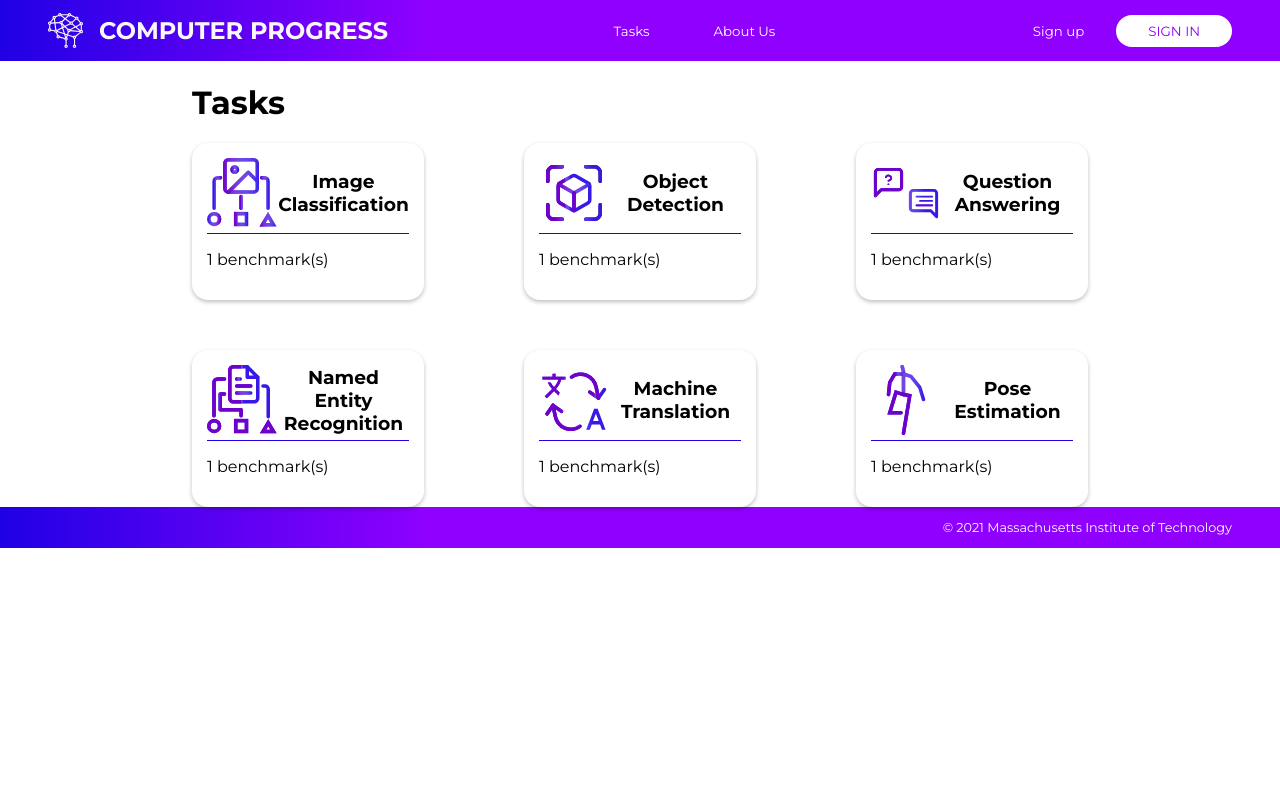
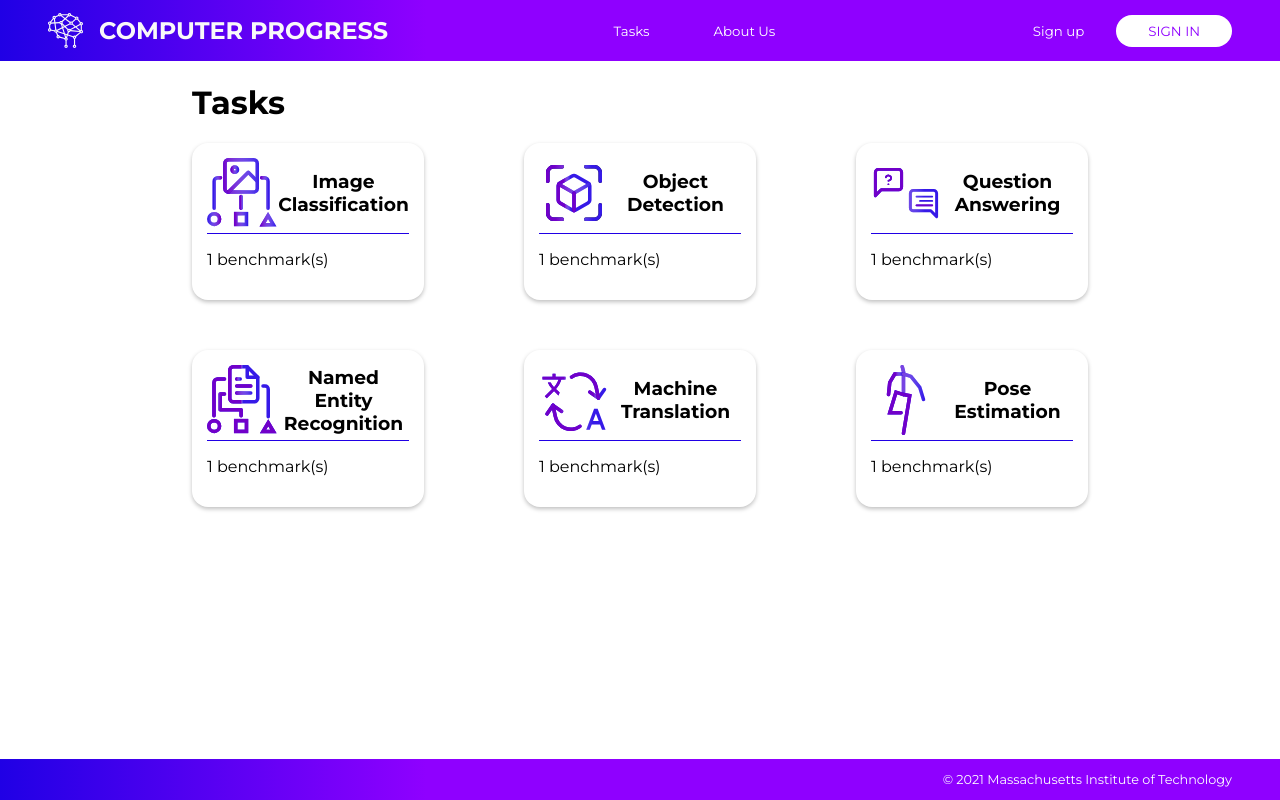
Before and after one commit to Computer-Progress/computerprogress.com, a Next.js app: page /tasks in a window 1280 px wide. Built offline with nearby package versions, Linux system fonts and the light colour scheme.

Commit message:
ajusting footer
Signed-off-by: Guilherme Banci <guibanci@gmail.com>

```diff
--- a/components/PageTemplate/index.js
+++ b/components/PageTemplate/index.js
@@ -1,13 +1,13 @@
 import React, { useState } from "react";
 import Head from "next/head";
-import { Container, Header } from "./styles.js";
+import { Container, Header, Page } from "./styles.js";
 import NavBar from "../NavBar";
 import Wave from "../Wave";
 import Footer from "../Footer";
 
 export default function PageTemplate({ isHome, children }) {
   return (
-    <div>
+    <Page>
       <Head>
         <title>Computer Progress</title>
         <meta name="description" content="Generated by create next app" />
@@ -23,6 +23,6 @@ export default function PageTemplate({ isHome, children }) {
         {children}
       </Container>
       <Footer home={isHome} />
-    </div>
+    </Page>
   );
 }
--- a/components/PageTemplate/styles.js
+++ b/components/PageTemplate/styles.js
@@ -12,3 +12,9 @@ export const Container = styled.div`
 export const Header = styled.header`
 position: relative;
 `
+
+export const Page = styled.div`
+  min-height: 100vh;
+  display: flex;
+  flex-direction: column;
+`
```
